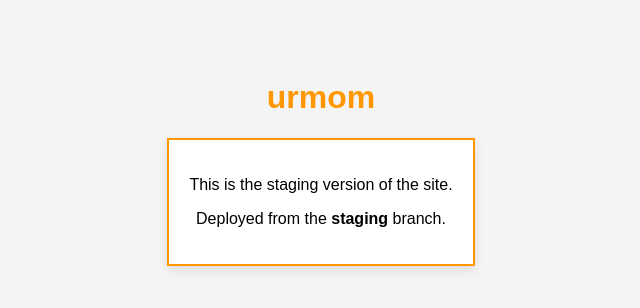
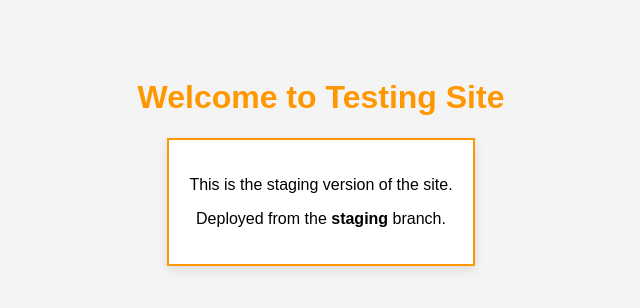
Before and after one commit to zidelen/Chess-Online, a plain HTML site: page index.html in a window 1280 px wide. Shown: the whole page, without its empty margins (319-959 px from the left). Drawn offline with Linux system fonts and the light colour scheme.

Commit message:
Update index.html

```diff
--- a/index.html
+++ b/index.html
@@ -24,7 +24,7 @@
     </style>
 </head>
 <body>
-    <h1>urmom</h1>
+    <h1>Welcome to Testing Site</h1>
     <div class="content">
         <p>This is the staging version of the site.</p>
         <p>Deployed from the <strong>staging</strong> branch.</p>
```
